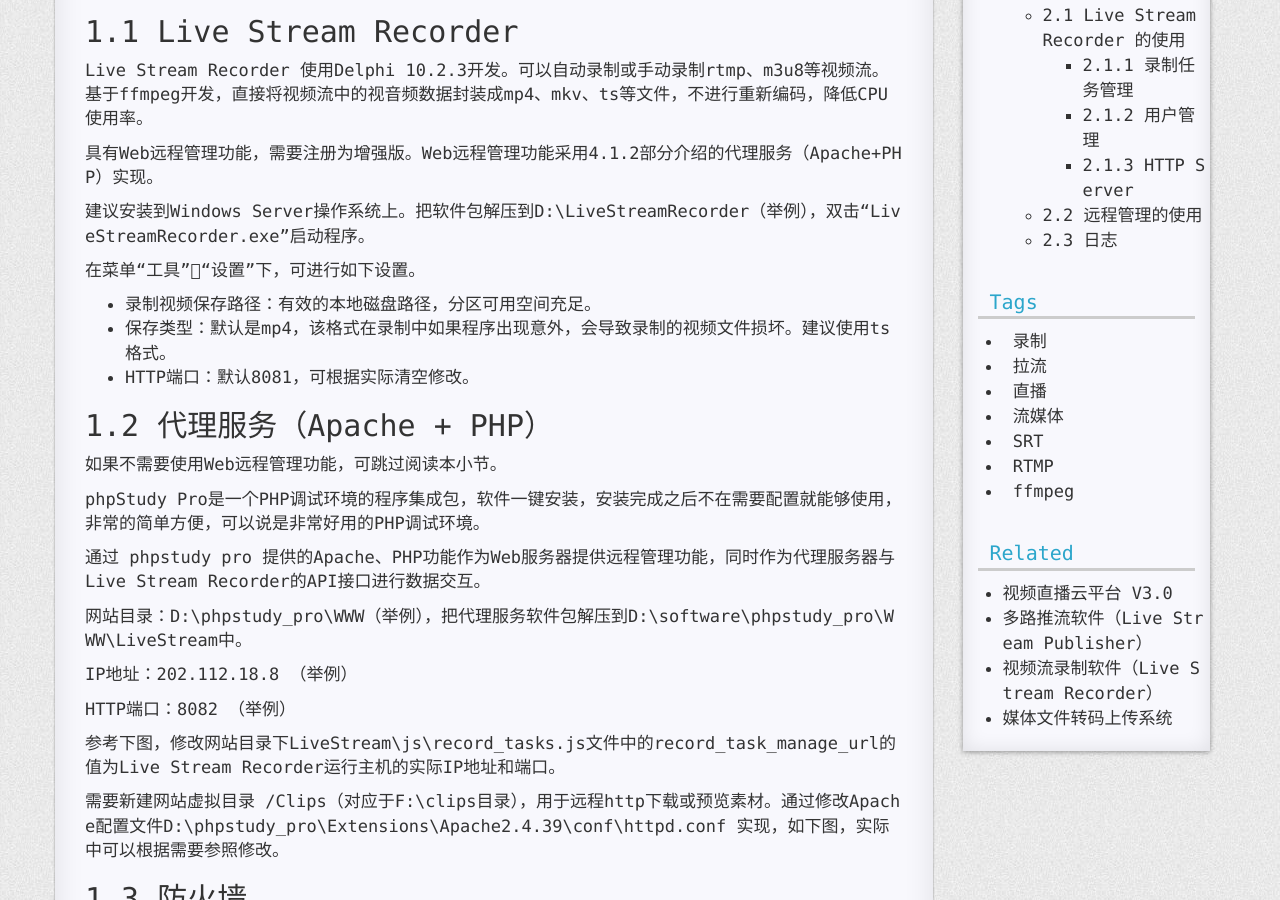
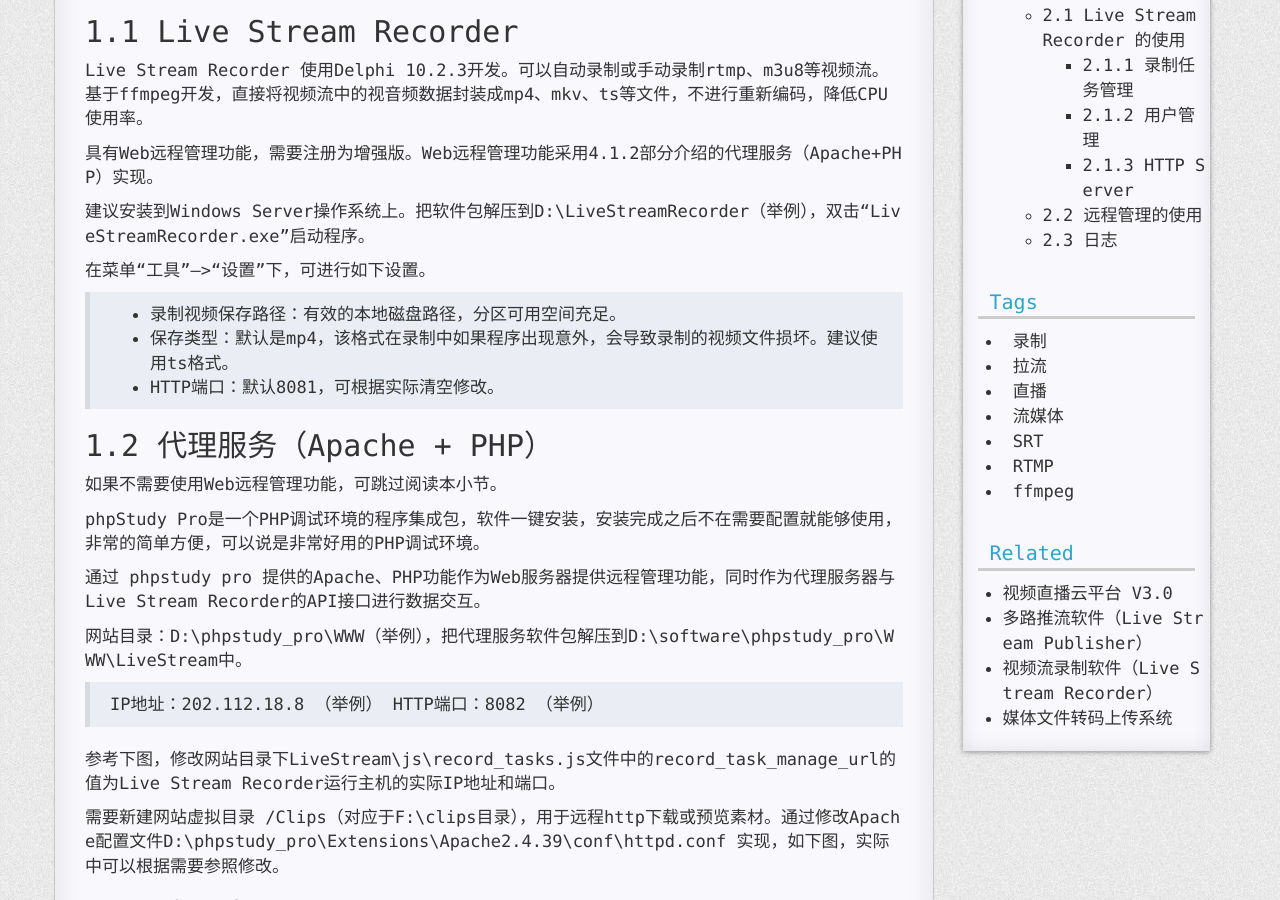
Before and after one commit to fxrj/fxrj.github.io, a Jekyll site: the page built from docs/live-stream-recorder-help.md, in a window 1280 px wide and 900 px high, scrolled down 305 px. Built offline with Jekyll 4.4.1, drawn with Linux system fonts in a browser that asks for light colours; nearby versions of some CDN libraries; comment, search, counter and statistics services are not loaded; a style sheet for code colours, icons or effects is not loaded.

```diff
--- a/docs/live-stream-recorder-help.md
+++ b/docs/live-stream-recorder-help.md
@@ -22,11 +22,11 @@ Live Stream Recorder 使用Delphi 10.2.3开发。可以自动录制或手动录
 
 建议安装到Windows Server操作系统上。把软件包解压到D:\LiveStreamRecorder（举例），双击“LiveStreamRecorder.exe”启动程序。
 
-在菜单“工具”“设置”下，可进行如下设置。
+在菜单“工具”-->“设置”下，可进行如下设置。
 
-- 录制视频保存路径：有效的本地磁盘路径，分区可用空间充足。
-- 保存类型：默认是mp4，该格式在录制中如果程序出现意外，会导致录制的视频文件损坏。建议使用ts格式。
-- HTTP端口：默认8081，可根据实际清空修改。
+>- 录制视频保存路径：有效的本地磁盘路径，分区可用空间充足。
+>- 保存类型：默认是mp4，该格式在录制中如果程序出现意外，会导致录制的视频文件损坏。建议使用ts格式。
+>- HTTP端口：默认8081，可根据实际清空修改。
 
 ## 1.2	代理服务（Apache + PHP）
 
@@ -38,9 +38,8 @@ phpStudy Pro是一个PHP调试环境的程序集成包，软件一键安装，
 
 网站目录：D:\phpstudy_pro\WWW（举例），把代理服务软件包解压到D:\software\phpstudy_pro\WWW\LiveStream中。
 
-IP地址：202.112.18.8                    （举例）
-
-HTTP端口：8082                        （举例）
+> IP地址：202.112.18.8  （举例）
+> HTTP端口：8082        （举例）
 
 参考下图，修改网站目录下LiveStream\js\record_tasks.js文件中的record_task_manage_url的值为Live Stream Recorder运行主机的实际IP地址和端口。
 
```
